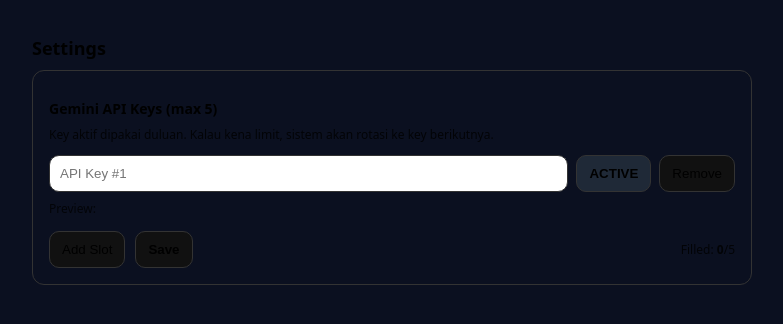
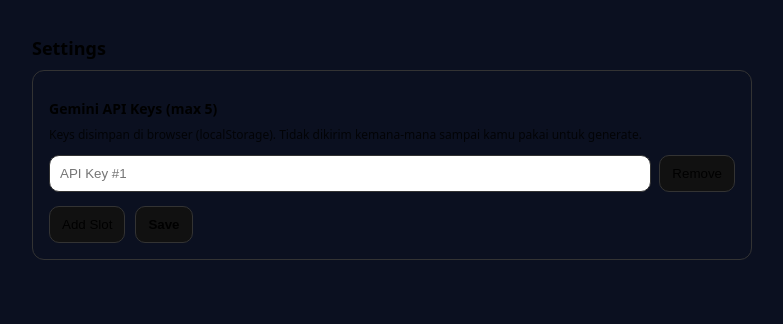
Before and after one commit to wonderwall-web/Wonderwal-video-app, a Next.js app: page /settings in a window 1280 px wide. Shown: the top 324 px of the page, without its empty margins (248-1031 px from the left). Built offline with nearby package versions, Linux system fonts and the light colour scheme.

Commit message:
Add Settings page for up to 5 Gemini API keys

```diff
--- a/app/lib/apikeyStore.ts
+++ b/app/lib/apikeyStore.ts
@@ -1,10 +1,8 @@
 export type ApiKeyItem = {
   key: string;
-  cooldownUntil?: number; // epoch ms
 };
 
 const LS_KEYS = "ww_api_keys_v1";
-const LS_ACTIVE = "ww_api_key_active_idx_v1";
 
 export function loadKeys(): ApiKeyItem[] {
   try {
@@ -19,37 +17,3 @@ export function loadKeys(): ApiKeyItem[] {
 export function saveKeys(keys: ApiKeyItem[]) {
   localStorage.setItem(LS_KEYS, JSON.stringify(keys.slice(0, 5)));
 }
-
-export function getActiveIndex(): number {
-  const raw = localStorage.getItem(LS_ACTIVE);
-  const n = raw ? Number(raw) : 0;
-  return Number.isFinite(n) ? Math.max(0, Math.min(4, n)) : 0;
-}
-
-export function setActiveIndex(i: number) {
-  localStorage.setItem(LS_ACTIVE, String(Math.max(0, Math.min(4, i))));
-}
-
-export function pickReadyKey(keys: ApiKeyItem[]): { apiKey: string | null; index: number } {
-  if (!keys.length) return { apiKey: null, index: 0 };
-  const now = Date.now();
-  const start = getActiveIndex();
-
-  for (let step = 0; step < keys.length; step++) {
-    const idx = (start + step) % keys.length;
-    const it = keys[idx];
-    const cd = it.cooldownUntil || 0;
-    if (it.key && cd <= now) {
-      setActiveIndex(idx);
-      return { apiKey: it.key, index: idx };
-    }
-  }
-  return { apiKey: null, index: start };
-}
-
-export function markCooldown(keys: ApiKeyItem[], idx: number, cooldownMs: number) {
-  const now = Date.now();
-  const next = keys.map((k, i) => (i === idx ? { ...k, cooldownUntil: now + cooldownMs } : k));
-  saveKeys(next);
-  return next;
-}
--- a/app/settings/page.tsx
+++ b/app/settings/page.tsx
@@ -1,29 +1,19 @@
 "use client";
 
-import { useEffect, useMemo, useState } from "react";
-import { ApiKeyItem, loadKeys, saveKeys, getActiveIndex, setActiveIndex } from "../lib/apikeyStore";
-
-function mask(k: string) {
-  if (!k) return "";
-  if (k.length <= 10) return k;
-  return `${k.slice(0, 4)}…${k.slice(-4)}`;
-}
+import { useEffect, useState } from "react";
+import { ApiKeyItem, loadKeys, saveKeys } from "../lib/apikeyStore";
 
 export default function SettingsPage() {
-  const [keys, setKeys] = useState<ApiKeyItem[]>([]);
-  const [active, setActive] = useState(0);
+  const [keys, setKeys] = useState<ApiKeyItem[]>([{ key: "" }]);
 
   useEffect(() => {
     const k = loadKeys();
     setKeys(k.length ? k : [{ key: "" }]);
-    setActive(getActiveIndex());
   }, []);
-
-  const filledCount = useMemo(() => keys.filter((x) => x.key.trim()).length, [keys]);
 
   function setKeyAt(i: number, v: string) {
     const next = keys.slice();
-    next[i] = { ...(next[i] || { key: "" }), key: v.trim() };
+    next[i] = { key: v };
     setKeys(next);
   }
 
@@ -35,26 +25,17 @@ export default function SettingsPage() {
   function removeAt(i: number) {
     const next = keys.filter((_, idx) => idx !== i);
     setKeys(next.length ? next : [{ key: "" }]);
-    const nextActive = Math.min(active, Math.max(0, next.length - 1));
-    setActive(nextActive);
   }
 
-  function saveAll() {
-    const clean = keys
-      .map((k) => ({ key: k.key.trim(), cooldownUntil: k.cooldownUntil }))
-      .filter((k) => k.key)
+  function onSave() {
+    const cleaned = keys
+      .map((x) => ({ key: (x.key || "").trim() }))
+      .filter((x) => x.key)
       .slice(0, 5);
 
-    saveKeys(clean);
-    setKeys(clean.length ? clean : [{ key: "" }]);
-    setActive(Math.min(active, Math.max(0, clean.length - 1)));
-    setActiveIndex(Math.min(active, Math.max(0, clean.length - 1)));
-    alert("Saved.");
-  }
-
-  function setActiveUi(i: number) {
-    setActive(i);
-    setActiveIndex(i);
+    saveKeys(cleaned);
+    setKeys(cleaned.length ? cleaned : [{ key: "" }]);
+    alert("Saved (max 5 keys).");
   }
 
   return (
@@ -64,43 +45,26 @@ export default function SettingsPage() {
       <section style={{ border: "1px solid #333", borderRadius: 12, padding: 16 }}>
         <h2 style={{ fontSize: 14, fontWeight: 800, marginBottom: 8 }}>Gemini API Keys (max 5)</h2>
         <div style={{ fontSize: 12, opacity: 0.8, marginBottom: 12 }}>
-          Key aktif dipakai duluan. Kalau kena limit, sistem akan rotasi ke key berikutnya.
+          Keys disimpan di browser (localStorage). Tidak dikirim kemana-mana sampai kamu pakai untuk generate.
         </div>
 
         <div style={{ display: "grid", gap: 10 }}>
           {keys.map((it, i) => (
-            <div key={i} style={{ display: "grid", gridTemplateColumns: "1fr auto auto", gap: 8, alignItems: "center" }}>
+            <div key={i} style={{ display: "grid", gridTemplateColumns: "1fr auto", gap: 8 }}>
               <input
                 value={it.key}
                 onChange={(e) => setKeyAt(i, e.target.value)}
                 placeholder={`API Key #${i + 1}`}
                 style={{ padding: 10, borderRadius: 10, border: "1px solid #333", outline: "none" }}
+                autoCorrect="off"
+                spellCheck={false}
               />
-              <button
-                onClick={() => setActiveUi(i)}
-                style={{
-                  padding: "10px 12px",
-                  borderRadius: 10,
-                  border: "1px solid #333",
-                  background: active === i ? "#1f2937" : "#111",
-                  fontWeight: 800,
-                  cursor: "pointer",
-                }}
-              >
-                {active === i ? "ACTIVE" : "Use"}
-              </button>
               <button
                 onClick={() => removeAt(i)}
                 style={{ padding: "10px 12px", borderRadius: 10, border: "1px solid #333", background: "#111", cursor: "pointer" }}
               >
                 Remove
               </button>
-
-              <div style={{ gridColumn: "1 / -1", fontSize: 12, opacity: 0.75 }}>
-                {it.cooldownUntil && it.cooldownUntil > Date.now()
-                  ? `Cooldown: ${Math.ceil((it.cooldownUntil - Date.now()) / 1000)}s`
-                  : `Preview: ${mask(it.key)}`}
-              </div>
             </div>
           ))}
         </div>
@@ -114,14 +78,11 @@ export default function SettingsPage() {
             Add Slot
           </button>
           <button
-            onClick={saveAll}
+            onClick={onSave}
             style={{ padding: "10px 12px", borderRadius: 10, border: "1px solid #333", background: "#111", cursor: "pointer", fontWeight: 800 }}
           >
             Save
           </button>
-          <div style={{ marginLeft: "auto", fontSize: 12, opacity: 0.8, alignSelf: "center" }}>
-            Filled: <b>{filledCount}</b>/5
-          </div>
         </div>
       </section>
     </main>
```
